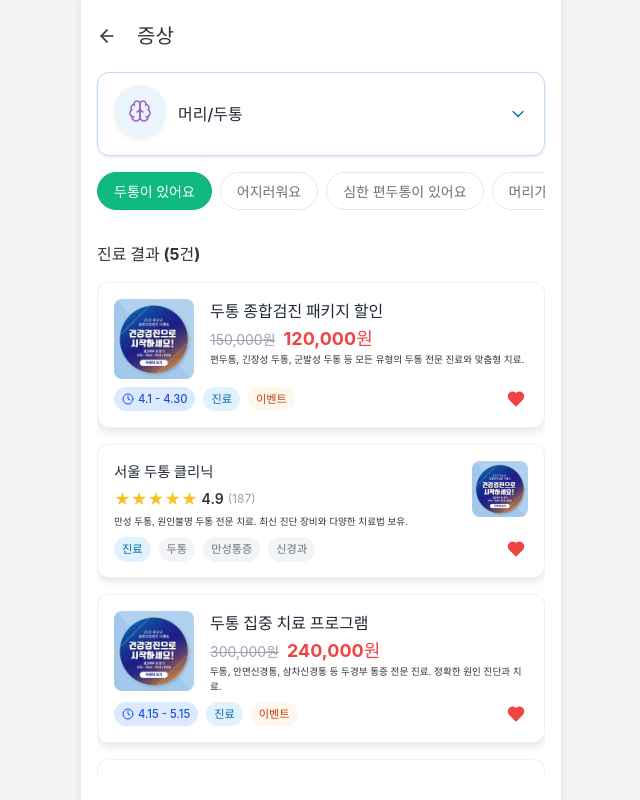
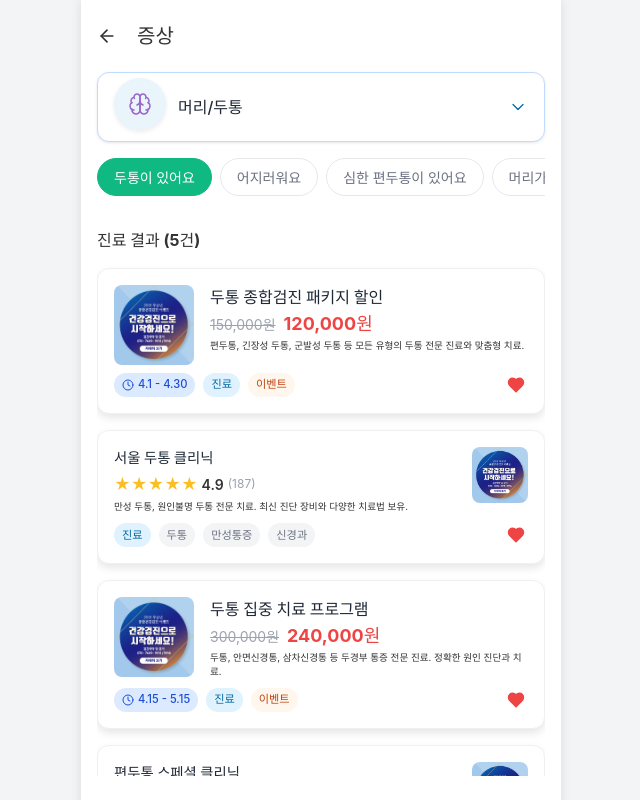
Before and after one commit to rookiejj/care-agent, a React (Vite) app: page /categories in a window 1280 px wide. Shown: the whole page, without its empty margins (319-959 px from the left). Built offline with nearby package versions, Linux system fonts and the light colour scheme.

Commit message:
더미 데이터 수정

```diff
--- a/src/CategoriesPage.css
+++ b/src/CategoriesPage.css
@@ -42,7 +42,7 @@
   display: flex;
   align-items: center;
   justify-content: space-between;
-  padding: 0.75rem 1rem;
+  padding: 0.3rem 1rem;
   background-color: white;
   border-radius: 0.75rem;
   margin-bottom: 1rem;
--- a/src/cosmeticCategoryData.js
+++ b/src/cosmeticCategoryData.js
@@ -5,7 +5,7 @@
  * 일반적으로 표현하는 시술/성형 분야
  */
 export const mainCosmeticCategories = [
-  { id: "skin", label: "피부 관리111111111111" },
+  { id: "skin", label: "피부 관리" },
   { id: "face", label: "얼굴 성형" },
   { id: "body", label: "바디 라인" },
   { id: "hair", label: "모발/탈모" },
```
